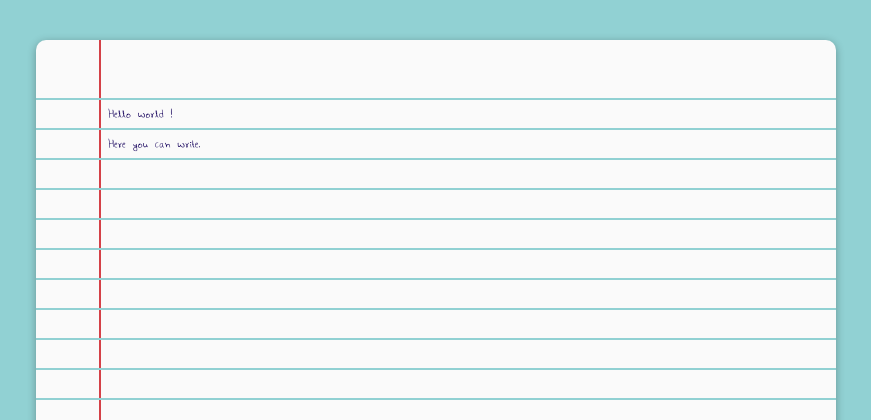
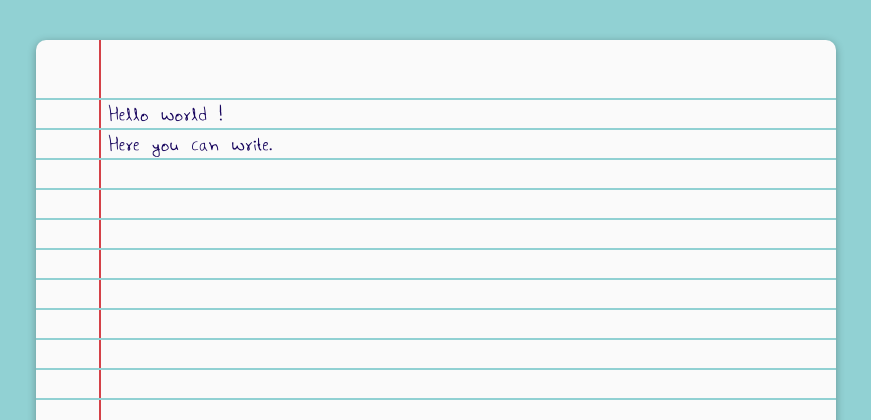
Before and after one commit to amanvash/tex, a PHP site: page /new.php in a window 1280 px wide. Shown: the top 420 px of the page, without its empty margins (204-1075 px from the left). Run offline with PHP 8.4, Linux system fonts and the light colour scheme.

Commit message:
Update new.php

```diff
--- a/new.php
+++ b/new.php
@@ -66,7 +66,7 @@ body {
     background: transparent;
     color: #16035c;
     font-family: 'my';
-    font-size: 18px;
+    font-size: 32px;
     box-sizing: border-box;
     z-index: 1;
 }
```
